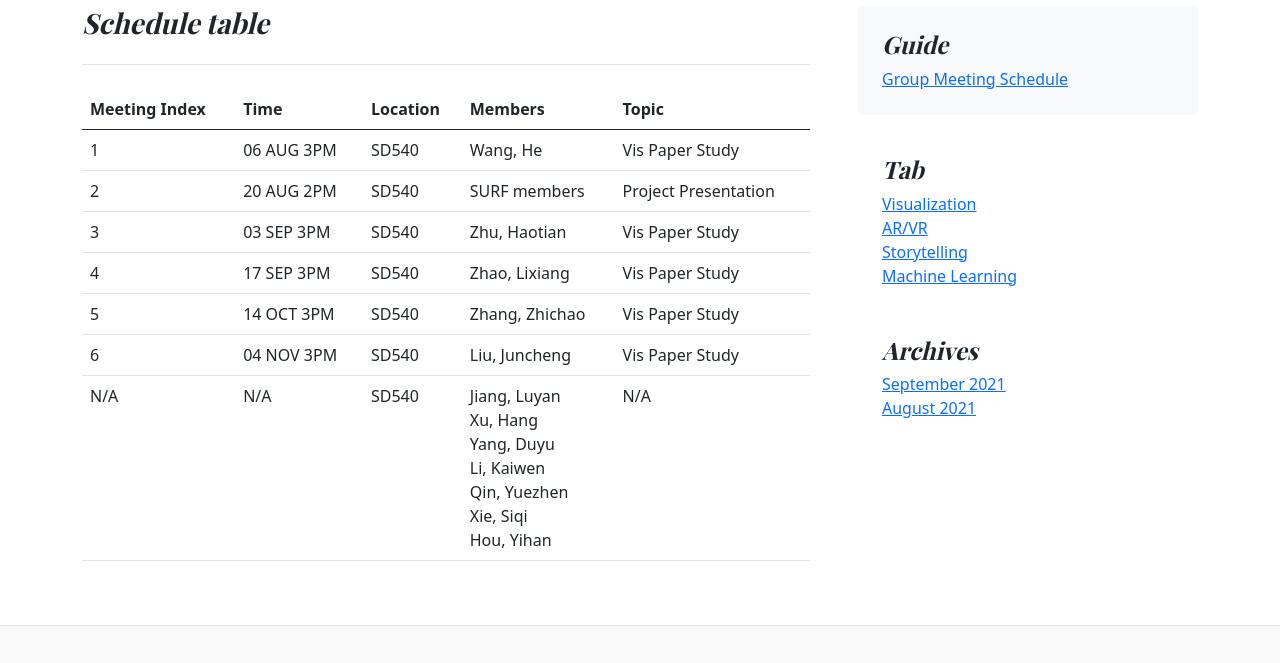
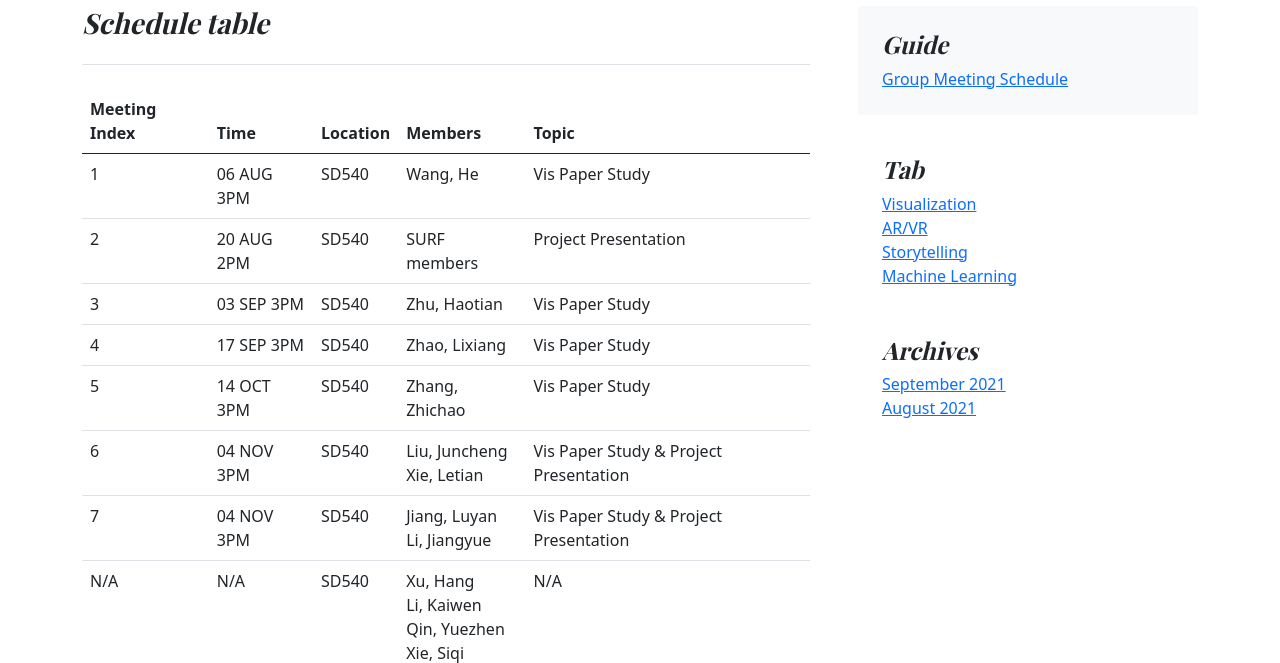
Before and after one commit to hcilabxjtlu/github.io, a plain HTML site: page meetingschedule.html in a window 1280 px wide. Shown: the part 115-778 px from the top of the page. Drawn offline with nearby package versions, Linux system fonts and the light colour scheme.

Commit message:
Update meetingschedule.html

```diff
--- a/meetingschedule.html
+++ b/meetingschedule.html
@@ -111,14 +111,21 @@
               <td>6</td>
               <td>04 NOV 3PM</td>
               <td>SD540</td>
-              <td>Liu, Juncheng</td>
-              <td>Vis Paper Study</td>
+              <td>Liu, Juncheng<br>Xie, Letian</td>
+              <td>Vis Paper Study & Project Presentation</td>
+            </tr>
+	    <tr>
+              <td>7</td>
+              <td>04 NOV 3PM</td>
+              <td>SD540</td>
+              <td>Jiang, Luyan<br>Li, Jiangyue</td>
+              <td>Vis Paper Study & Project Presentation</td>
             </tr>
             <tr>
               <td>N/A</td>
               <td>N/A</td>
               <td>SD540</td>
-              <td>Jiang, Luyan<br>Xu, Hang<br>Yang, Duyu<br>Li, Kaiwen<br>Qin, Yuezhen<br>Xie, Siqi<br>Hou, Yihan</td>
+              <td>Xu, Hang<br>Li, Kaiwen<br>Qin, Yuezhen<br>Xie, Siqi<br>Hou, Yihan</td>
               <td>N/A</td>
             </tr>
           </tbody>
```
